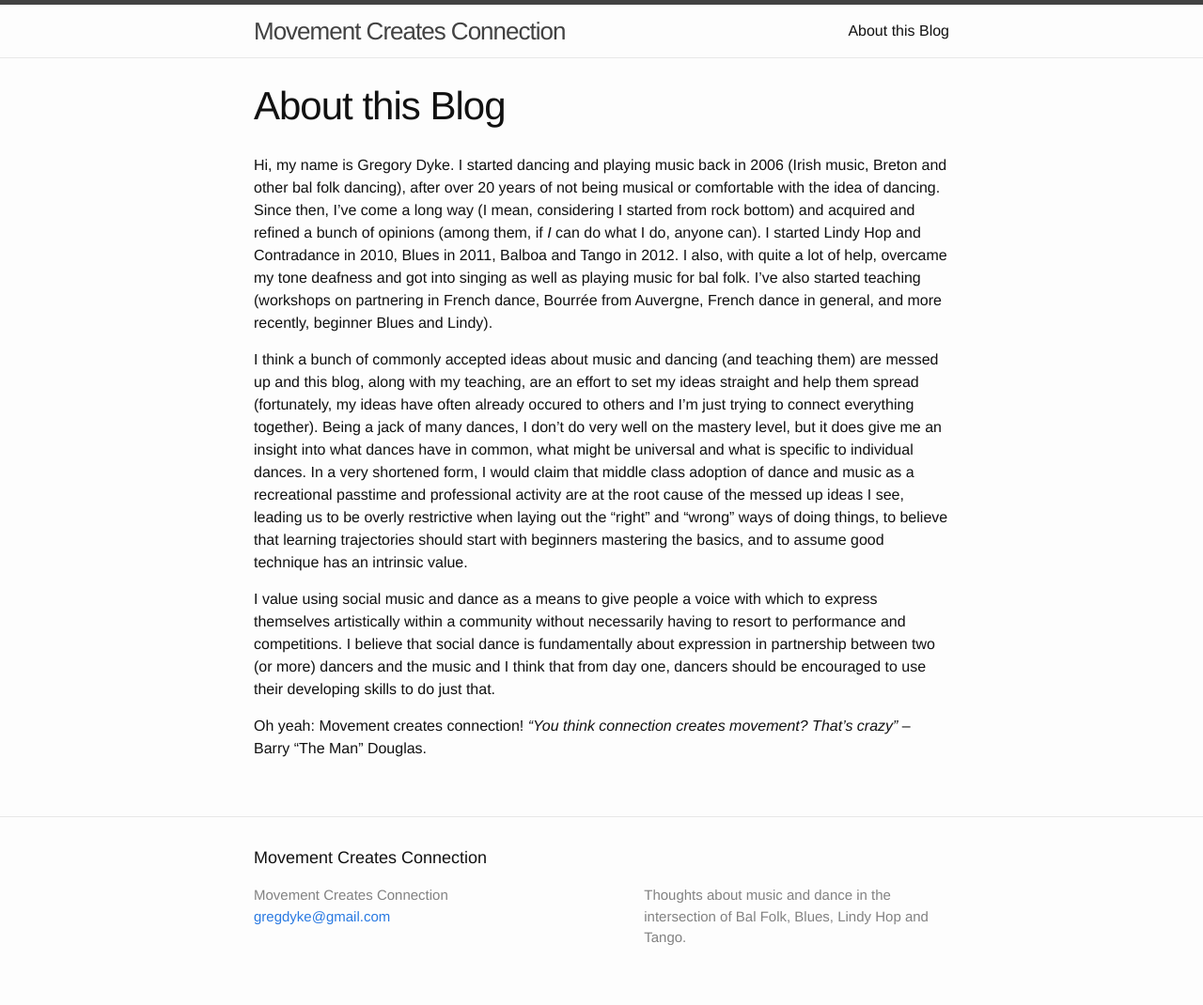
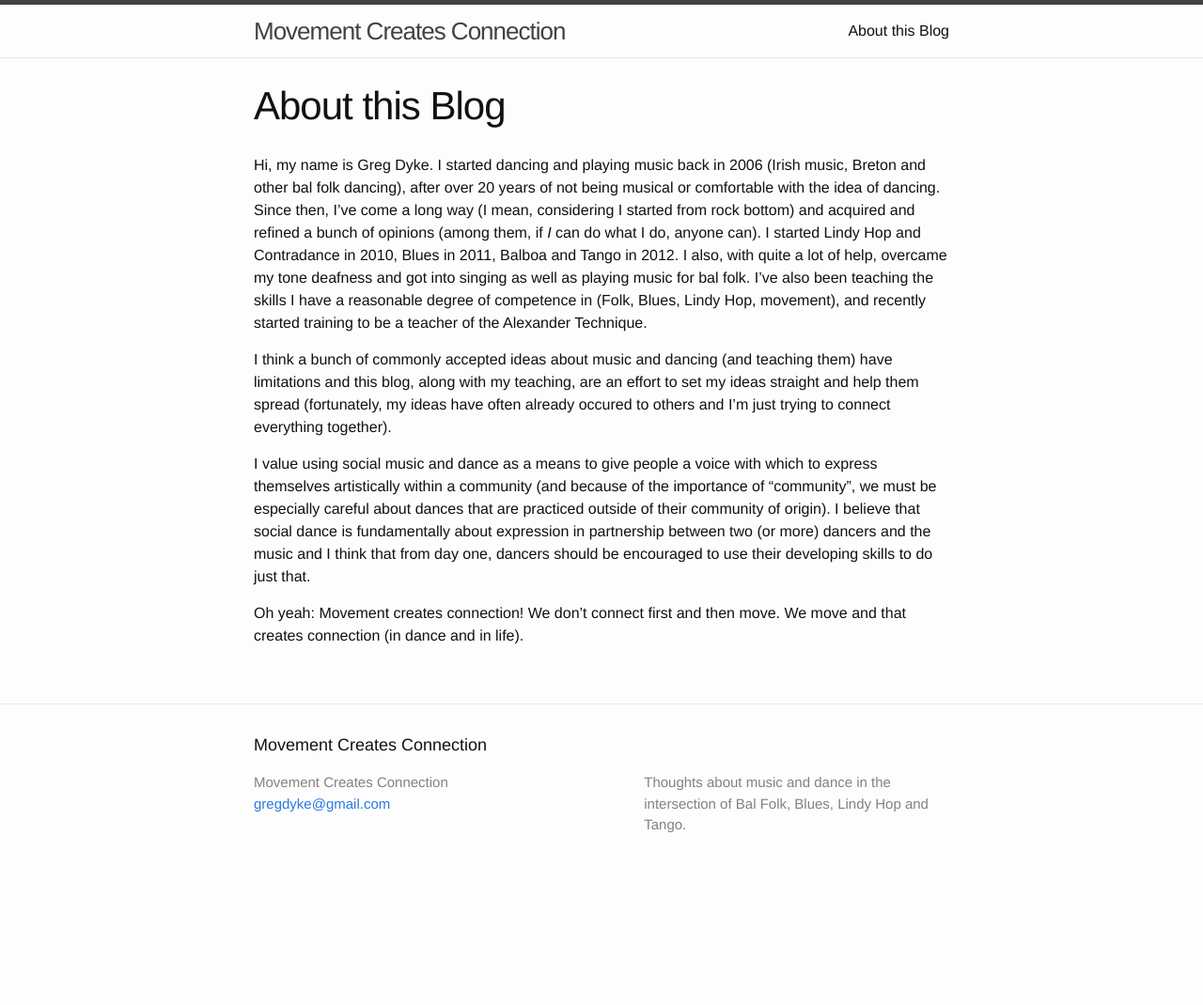
Before and after one commit to gregdyke/gregdyke.github.io, a Jekyll site: the page built from about.md, in a window 1280 px wide. Shown: the whole page at 94% size. Built offline with Jekyll 4.4.1, drawn with Linux system fonts in a browser that asks for light colours; nearby versions of some CDN libraries; after the commit the page ends 950 px from its top, so only the background shows below that.

Commit message:
Update about.md

```diff
--- a/about.md
+++ b/about.md
@@ -4,10 +4,10 @@ title: About this Blog
 permalink: /about/
 ---
 
-Hi, my name is Gregory Dyke. I started dancing and playing music back in 2006 (Irish music, Breton and other bal folk dancing), after over 20 years of not being musical or comfortable with the idea of dancing. Since then, I've come a long way (I mean, considering I started from rock bottom) and acquired and refined a bunch of opinions (among them, if *I* can do what I do, anyone can). I started Lindy Hop and Contradance in 2010, Blues in 2011, Balboa and Tango in 2012. I also, with quite a lot of help, overcame my tone deafness and got into singing as well as playing music for bal folk. I've also started teaching (workshops on partnering in French dance, Bourrée from Auvergne, French dance in general, and more recently, beginner Blues and Lindy).
+Hi, my name is Greg Dyke. I started dancing and playing music back in 2006 (Irish music, Breton and other bal folk dancing), after over 20 years of not being musical or comfortable with the idea of dancing. Since then, I've come a long way (I mean, considering I started from rock bottom) and acquired and refined a bunch of opinions (among them, if *I* can do what I do, anyone can). I started Lindy Hop and Contradance in 2010, Blues in 2011, Balboa and Tango in 2012. I also, with quite a lot of help, overcame my tone deafness and got into singing as well as playing music for bal folk. I've also been teaching the skills I have a reasonable degree of competence in (Folk, Blues, Lindy Hop, movement), and recently started training to be a teacher of the Alexander Technique.
 
-I think a bunch of commonly accepted ideas about music and dancing (and teaching them) are messed up and this blog, along with my teaching, are an effort to set my ideas straight and help them spread (fortunately, my ideas have often already occured to others and I'm just trying to connect everything together). Being a jack of many dances, I don't do very well on the mastery level, but it does give me an insight into what dances have in common, what might be universal and what is specific to individual dances. In a very shortened form, I would claim that middle class adoption of dance and music as a recreational passtime and professional activity are at the root cause of the messed up ideas I see, leading us to be overly restrictive when laying out the "right" and "wrong" ways of doing things, to believe that learning trajectories should start with beginners mastering the basics, and to assume good technique has an intrinsic value.
+I think a bunch of commonly accepted ideas about music and dancing (and teaching them) have limitations and this blog, along with my teaching, are an effort to set my ideas straight and help them spread (fortunately, my ideas have often already occured to others and I'm just trying to connect everything together).
 
-I value using social music and dance as a means to give people a voice with which to express themselves artistically within a community without necessarily having to resort to performance and competitions. I believe that social dance is fundamentally about expression in partnership between two (or more) dancers and the music and I think that from day one, dancers should be encouraged to use their developing skills to do just that.
+I value using social music and dance as a means to give people a voice with which to express themselves artistically within a community (and because of the importance of "community", we must be especially careful about dances that are practiced outside of their community of origin). I believe that social dance is fundamentally about expression in partnership between two (or more) dancers and the music and I think that from day one, dancers should be encouraged to use their developing skills to do just that.
 
-Oh yeah: Movement creates connection! *"You think connection creates movement? That's crazy"* -- Barry "The Man" Douglas.
+Oh yeah: Movement creates connection! We don't connect first and then move. We move and that creates connection (in dance and in life).
```
